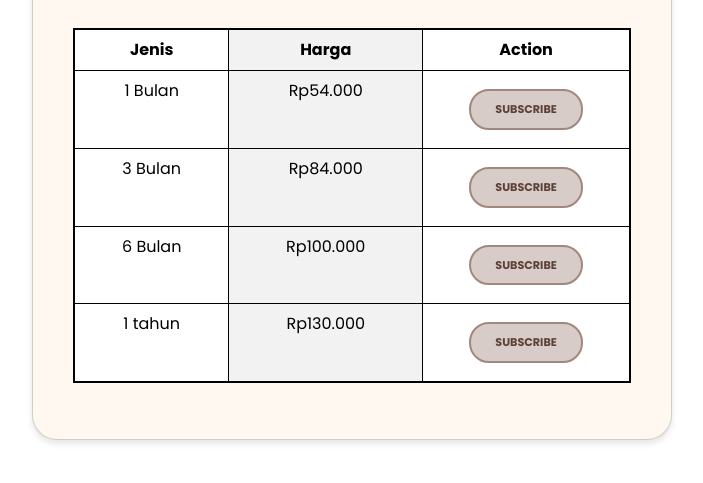
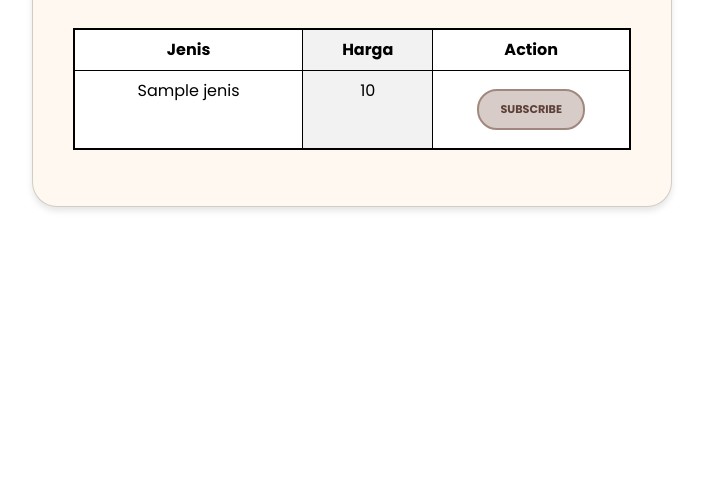
Before and after one commit to hilmiatha/TK-BASDAT-C13, a Django app: template subscription/templates/langganan_paket.html in a window 1280 px wide. Shown: the part 266-749 px from the top of the page, without its empty margins (288-991 px from the left). Run offline with Django 4.2, Linux system fonts and the light colour scheme; the template is opened without the code that fills it: most values are stand-ins (such as "Sample title", 1, 10 or a date in 2020); style sheets or scripts are compiled from the project's sources.

Commit message:
implement langganan paket

```diff
--- a/subscription/templates/langganan_paket.html
+++ b/subscription/templates/langganan_paket.html
@@ -75,26 +75,16 @@
                 </tr>
             </thead>
             <tbody>
-                <tr>
-                    <td>1 Bulan</td>
-                    <td>Rp54.000</td>
-                    <td><button class="btn" style="width: 60%; margin-left: 20%;">Subscribe</button></td>
-                </tr>
-                <tr>
-                    <td>3 Bulan</td>
-                    <td>Rp84.000</td>
-                    <td><button class="btn" style="width: 60%; margin-left: 20%;">Subscribe</button></td>
-                </tr>
-                <tr>
-                    <td>6 Bulan</td>
-                    <td>Rp100.000</td>
-                    <td><button class="btn" style="width: 60%; margin-left: 20%;">Subscribe</button></td>
-                </tr>
-                <tr>
-                    <td>1 tahun</td>
-                    <td>Rp130.000</td>
-                    <td><button class="btn" style="width: 60%; margin-left: 20%;">Subscribe</button></td>
-                </tr>
+                <tbody>
+                    {% for paket in semua_paket %}
+                    <tr>
+                        <td>{{ paket.jenis }}</td>
+                        <td>{{ paket.harga }}</td>
+                        <td><button class="btn" style="width: 60%; margin-left: 20%;">Subscribe</button></td>
+                    </tr>
+                    {% endfor %}
+                </tbody>
+
             </tbody>
           </table>
     </div>
```
Also changed, not shown: subscription/views.py (+16 -0 lines).
